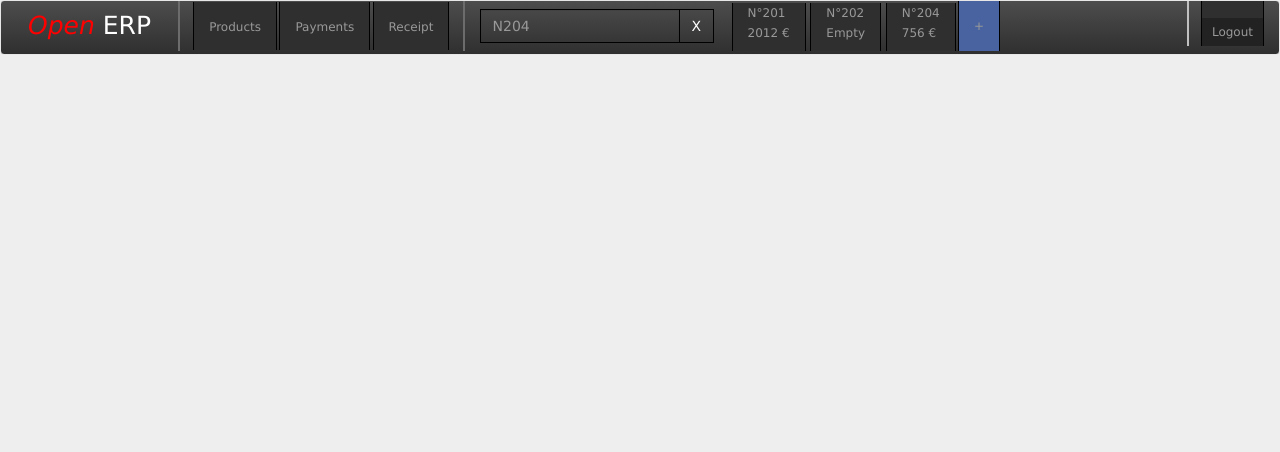
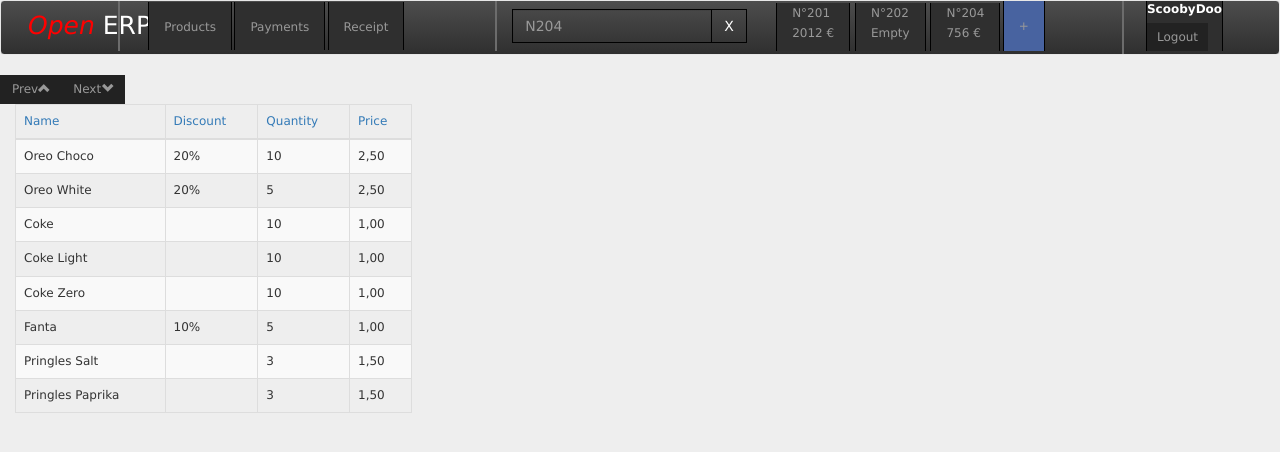
Before and after one commit to teng2015/erp-2, a plain HTML site: page index.html in a window 1280 px wide. Drawn offline with Linux system fonts and the light colour scheme.

Commit message:
erp
Added billableEntry and preNext

```diff
--- a/index.html
+++ b/index.html
@@ -7,8 +7,16 @@
 </head>
 <body>
     <div>
-        <div id="nav">
-            <navbar></navbar>
+        <div>
+            <erp-navbar></erp-navbar>
+        </div>
+
+        <div>
+            <erp-prev-next></erp-prev-next>
+        </div>
+
+        <div class="col-lg-4 col-md-4 col-sm-12 col-xs-12">
+            <erp-billable-entry></erp-billable-entry>
         </div>
     </div>
     <!-- Vendor Libs -->
@@ -19,6 +27,7 @@
     <!-- App Libs -->
     <script src="javascripts/app/app.js"></script>
     <script src="javascripts/app/directives/erp-navbar.js"></script>
-
+    <script src="javascripts/app/directives/erp-prevNext.js"></script>
+    <script src="javascripts/app/directives/erp-billableEntry.js"></script>
 </body>
 </html>
--- a/javascripts/app/app.js
+++ b/javascripts/app/app.js
@@ -1,3 +1,4 @@
 (function () {
-    var erp = angular.module('erp', ['navbar']);
+    /*Name of the attribute as dependency*/
+    var erp = angular.module('erp', ['ErpNavbar', 'ErpPrevNext', 'ErpBillableEntry']);
 })();
--- /dev/null
+++ b/javascripts/app/directives/erp-billableEntry.js
@@ -0,0 +1,49 @@
+(function () {
+    var erpBillableEntry = angular.module('ErpBillableEntry', []);
+
+    erpBillableEntry.directive('erpBillableEntry', function () {
+        var bill = [
+            { 'name': 'Oreo Choco', 'discount': '20%', 'quantity': '10', 'price': '2,50', href: '/', show: true },
+            { 'name': 'Oreo White', 'discount': '20%', 'quantity': '5', 'price': '2,50', href: '/', show: true },
+            { 'name': 'Coke', 'discount': '', 'quantity': '10', 'price': '1,00', href: '/', show: true },
+            { 'name': 'Coke Light', 'discount': '', 'quantity': '10', 'price': '1,00', href: '/', show: true },
+            { 'name': 'Coke Zero', 'discount': '', 'quantity': '10', 'price': '1,00', href: '/', show: true },
+            { 'name': 'Fanta', 'discount': '10%', 'quantity': '5', 'price': '1,00', href: '/', show: true },
+            { 'name': 'Pringles Salt', 'discount': '', 'quantity': '3', 'price': '1,50', href: '/', show: true },
+            { 'name': 'Pringles Paprika', 'discount': '', 'quantity': '3', 'price': '1,50', href: '/', show: true },
+        ];
+
+        var billHeader = {
+            'name': 'Name',
+            'discount': 'Discount',
+            'quantity': 'Quantity',
+            'price': 'Price'
+        };
+
+        var sort = {
+            'column': '',
+            'descending': false
+        }
+
+        return {
+            restrict: 'E',
+            templateUrl: '../../../views/billableEntry.html',
+            controller: ['$http', '$scope', function ($http, $scope) {
+                $scope.bill = bill;
+                $scope.billHeader = billHeader;
+                $scope.sort = sort;
+
+                $scope.sortNow = function (column) {
+                    var sort = $scope.sort;
+
+                    if (sort.column == column) {
+                        sort.descending = !sort.descending;
+                    } else {
+                        sort.column = column;
+                        sort.descending = false;
+                    }
+                };
+            }]
+        }
+    });
+})();
--- a/javascripts/app/directives/erp-navbar.js
+++ b/javascripts/app/directives/erp-navbar.js
@@ -1,25 +1,30 @@
 (function () {
-    var erpNavbar = angular.module('navbar', []);
+    var erpNavbar = angular.module('ErpNavbar', []);
 
-    erpNavbar.directive('navbar', function () {
-        var menu1 = [
-            { 'name': 'Products', href: '/', show: true },
-            { 'name': 'Payments', href: '/', show: true },
-            { 'name': 'Receipt', href: '/', show: true },
+    erpNavbar.directive('erpNavbar', function () {
+        var mainMenu = [
+            { 'name': 'Products', 'href': 'Products', show: true },
+            { 'name': 'Payments', 'href': 'Payments', show: true },
+            { 'name': 'Receipt', 'href': 'Receipt', show: true },
         ];
 
-        var menu2 = [
-            { 'name': 'N°201', 'data': '2012 €', href: '/', show: true },
-            { 'name': 'N°202', 'data': 'Empty', href: '/', show: true },
-            { 'name': 'N°204', 'data': '756 €', href: '/', show: true },
+        var menuTable = [
+            { 'name': 'N°201', 'href': 'N201', 'data': '2012 €', href: '/', show: true },
+            { 'name': 'N°202', 'href': 'N202', 'data': 'Empty', href: '/', show: true },
+            { 'name': 'N°204', 'href': 'N204', 'data': '756 €', href: '/', show: true },
         ];
+
+        var user = {
+            'userName': 'ScoobyDoo',
+        }
 
         return {
             restrict: 'E',
             templateUrl: '../../../views/navbar.html',
             controller: ['$http', '$scope', function ($http, $scope) {
-                $scope.menu1 = menu1;
-                $scope.menu2 = menu2;
+                $scope.mainMenu = mainMenu;
+                $scope.menuTable = menuTable;
+                $scope.user = user;
             }]
         }
     });
--- /dev/null
+++ b/javascripts/app/directives/erp-prevNext.js
@@ -0,0 +1,12 @@
+(function () {
+    var erpPrevNext = angular.module('ErpPrevNext', []);
+
+    erpPrevNext.directive('erpPrevNext', function () {
+        return {
+            restrict: 'E',
+            templateUrl: '../../../views/prevNext.html',
+            //controller: ['$http', '$scope', function ($http, $scope) {
+            //}]
+        }
+    });
+})();
--- /dev/null
+++ b/views/billableEntry.html
@@ -0,0 +1,18 @@
+<table class="table table-hover table-striped table-bordered">
+    <thead>
+        <tr>
+            <td><a href="#" data-ng-click="sortNow('name')">{{billHeader.name}}</a></td>
+            <td><a href="#" data-ng-click="sortNow('discount')">{{billHeader.discount}}</a></td>
+            <td><a href="#" data-ng-click="sortNow('quantity')">{{billHeader.quantity}}</a></td>
+            <td><a href="#" data-ng-click="sortNow('price')">{{billHeader.price}}</a></td>
+        </tr>
+    </thead>
+    <tbody>
+        <tr data-ng-repeat="item in bill |orderBy:sort.column:sort.descending"">
+            <td>{{item.name}}</td>
+            <td>{{item.discount}}</td>
+            <td>{{item.quantity}}</td>
+            <td>{{item.price}}</td>
+        </tr>
+    </tbody>
+</table>
--- a/views/navbar.html
+++ b/views/navbar.html
@@ -1,6 +1,6 @@
 <nav class="navbar navbar-default">
-    <div class="container-fluid">
-        <div class="navbar-header nav-border-right">
+    <div class="container-fluid col-lg-12 col-md-12">
+        <div class="navbar-header nav-border-right col-lg-1 col-md-2">
             <button type="button" class="navbar-toggle collapsed" data-toggle="collapse" data-target="#top-navbar-collapse">
                 <span class="sr-only">Toggle navigation</span>
                 <span class="icon-bar"></span>
@@ -11,13 +11,14 @@
         </div>
 
         <div id="top-navbar-collapse" class="collapse navbar-collapse">
-            <ul class="nav navbar-nav nav-border-right">
-                <li class="nav-li-margin-xs custom-height" data-ng-repeat="menuItem in menu1">
-                    <a href="#{{menuItem.name}}">{{ menuItem.name }} </a>
+            <div class="col-lg-11 col-md-10">
+                <ul class="nav navbar-nav nav-border-right col-lg-4 col-md-4">
+                    <li class="nav-li-margin-xs custom-height" data-ng-repeat="menuItem in mainMenu">
+                        <a href="#{{menuItem.href}}">{{ menuItem.name }} </a>
                     </li>
                 </ul>
 
-            <form class="navbar-form navbar-left" role="search">
+                <form class="navbar-form navbar-left col-lg-4 col-md-3" role="search">
                 <div class="form-group">
                     <div class="input-group">
                         <input class="form-control transparent-bg border-radius-none black-border" placeholder="N204" />
@@ -27,22 +28,23 @@
 
                 </form>
 
-            <ul class="nav navbar-nav">
-                <li class="nav-li-margin-sm custom-height" data-ng-repeat="menuItem in menu2">
-                    <a href="#{{menuItem.name}}" class="padding-top-none"><span>{{ menuItem.name }}<br />
+                <ul class="nav navbar-nav nav-border-right col-lg-4 col-md-4">
+                    <li class="nav-li-margin-sm custom-height" data-ng-repeat="menuItem in menuTable">
+                        <a href="#{{menuItem.href}}" class="padding-top-none"><span>{{ menuItem.name }}<br />
                             {{ menuItem.data }} </span></a>
                     </li>
                     <li class="blue-bg"><a class="blue-bg">+</a></li>
                 </ul>
 
-            <ul class="nav navbar-nav navbar-right nav-border-left">
+                <ul class="nav navbar-nav navbar-right col-lg-1 col-md-1">
                     <li>
-                    <label class="white"></label>
+                        <label class="white">{{user.userName}}</label>
                         <br />
                         <button type="submit" class="btn btn-default btn-sm">Logout</button>
                     </li>
                 </ul>
             </div>
+        </div>
         <!-- /.navbar-collapse -->
     </div>
     <!-- /.container-fluid -->
--- /dev/null
+++ b/views/prevNext.html
@@ -0,0 +1,4 @@
+<div class="btn-group" role="group">
+    <button type="button" class="btn btn-default"><span>Prev</span><span class="glyphicon glyphicon-chevron-up margin-left-sm"></span></button>
+    <button type="button" class="btn btn-default"><span>Next</span><span class="glyphicon glyphicon-chevron-down margin-left-sm"></span></button>
+</div>
```
Lines whose indentation alone changed are shown as unchanged.
